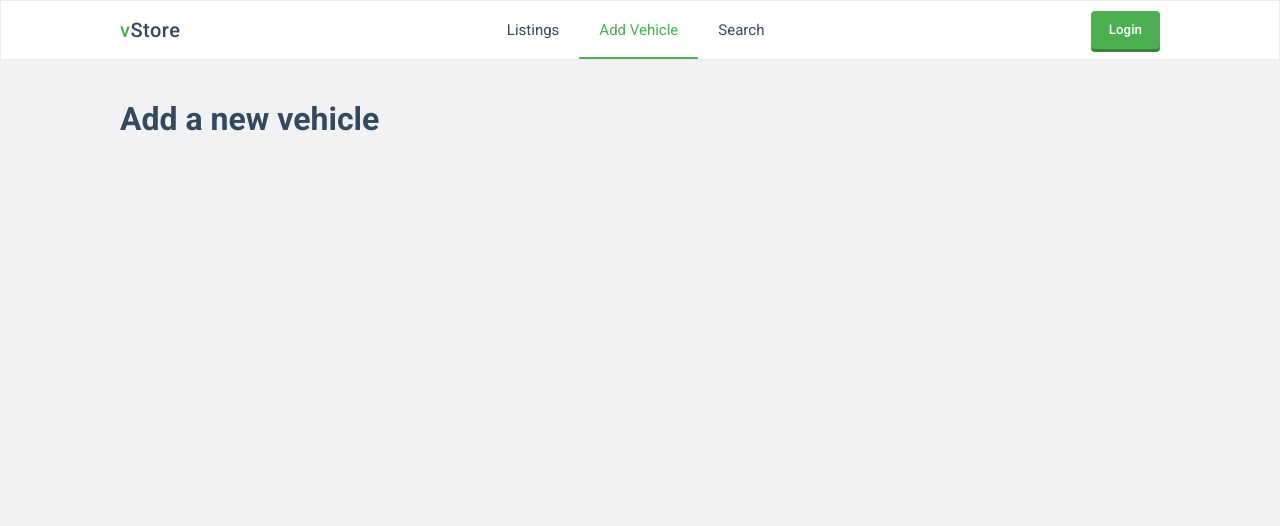
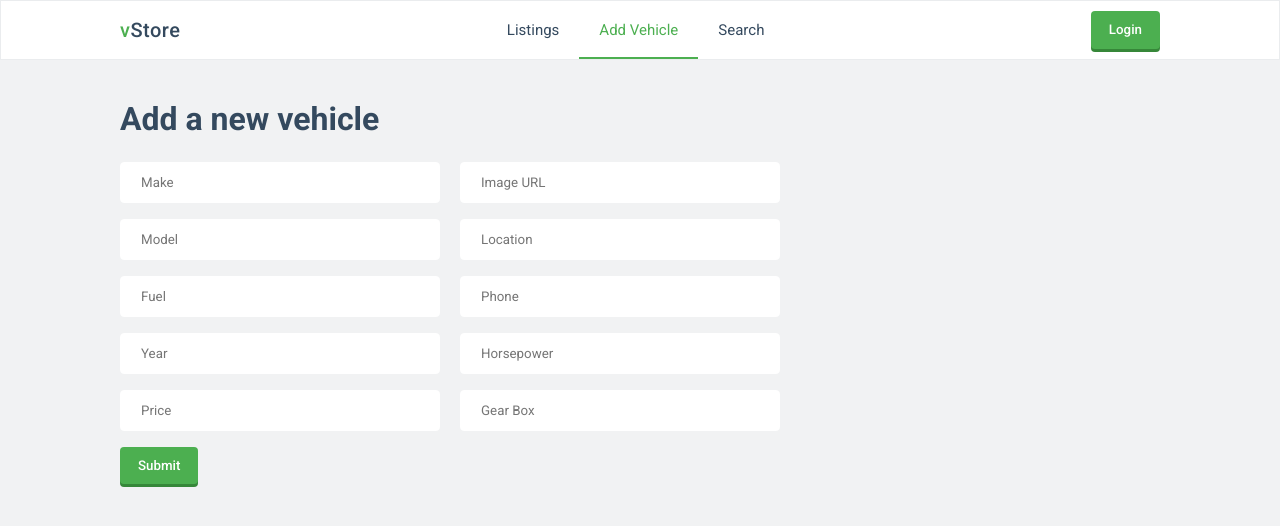
Before and after one commit to boushib/vehicly, a Vue app: page /add-vehicle in a window 1280 px wide. Shown: the top 526 px of the page. Built offline with nearby package versions, Linux system fonts and the light colour scheme.

Commit message:
create the add listing form

```diff
--- a/src/assets/scss/_grid.scss
+++ b/src/assets/scss/_grid.scss
@@ -3,3 +3,11 @@
   max-width: 1200px;
   margin: 0 auto;
 }
+
+.grid {
+  display: flex;
+  flex-wrap: wrap;
+  .col {
+    margin-right: 20px;
+  }
+}
--- a/src/views/AddVehicle.vue
+++ b/src/views/AddVehicle.vue
@@ -2,6 +2,101 @@
   <div class="add-vehicle page">
     <div class="container">
       <h1>Add a new vehicle</h1>
+      <form @submit.prevent="addListing">
+        <div class="grid">
+          <div class="col">
+            <input
+              type="text"
+              placeholder="Make"
+              v-model="vehicle.make"
+              required
+            />
+            <input
+              type="text"
+              placeholder="Model"
+              v-model="vehicle.model"
+              required
+            />
+            <input
+              type="text"
+              placeholder="Fuel"
+              v-model="vehicle.fuel"
+              required
+            />
+            <input
+              type="number"
+              placeholder="Year"
+              v-model="vehicle.year"
+              required
+            />
+            <input
+              type="number"
+              placeholder="Price"
+              v-model="vehicle.price"
+              required
+            />
+          </div>
+          <div class="col">
+            <input
+              type="text"
+              placeholder="Image URL"
+              v-model="vehicle.image_url"
+              required
+            />
+            <input
+              type="text"
+              placeholder="Location"
+              v-model="vehicle.location"
+              required
+            />
+            <input
+              type="text"
+              placeholder="Phone"
+              v-model="vehicle.phone"
+              required
+            />
+            <input
+              type="number"
+              placeholder="Horsepower"
+              v-model="vehicle.horsepower"
+              required
+            />
+            <input
+              type="text"
+              placeholder="Gear Box"
+              v-model="vehicle.gearBox"
+              required
+            />
+          </div>
+        </div>
+        <button class="btn">Submit</button>
+      </form>
     </div>
   </div>
 </template>
+
+<script>
+export default {
+  data() {
+    return {
+      vehicle: {
+        make: null,
+        model: null,
+        fuel: null,
+        year: null,
+        price: null,
+        imageURL: null,
+        location: null,
+        phone: null,
+        horsepower: null,
+        gearBox: null,
+      },
+    }
+  },
+  methods: {
+    addListing() {
+      console.log('adding listing ...')
+    },
+  },
+}
+</script>
```
